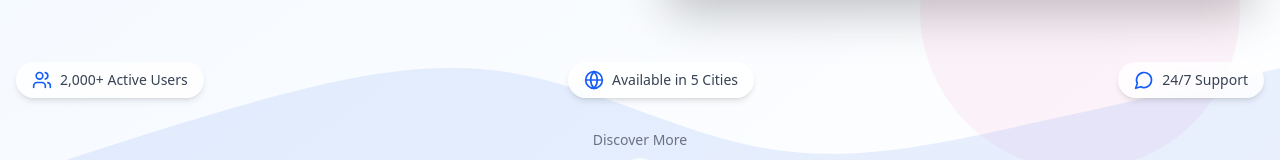
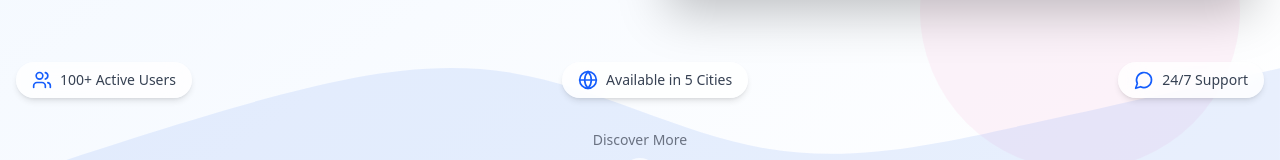
Before and after one commit to kendevops/companion, a React (Vite) app: page / in a window 1280 px wide. Shown: the part 738-898 px from the top of the page. Built offline with nearby package versions, Linux system fonts and the light colour scheme.

Commit message:
updated the number

```diff
--- a/src/pages/Landing.tsx
+++ b/src/pages/Landing.tsx
@@ -299,7 +299,7 @@ const LandingPage = () => {
             {[
               {
                 icon: <Users className="h-5 w-5" />,
-                text: "2,000+ Active Users",
+                text: "100+ Active Users",
               },
               {
                 icon: <Globe className="h-5 w-5" />,
```
